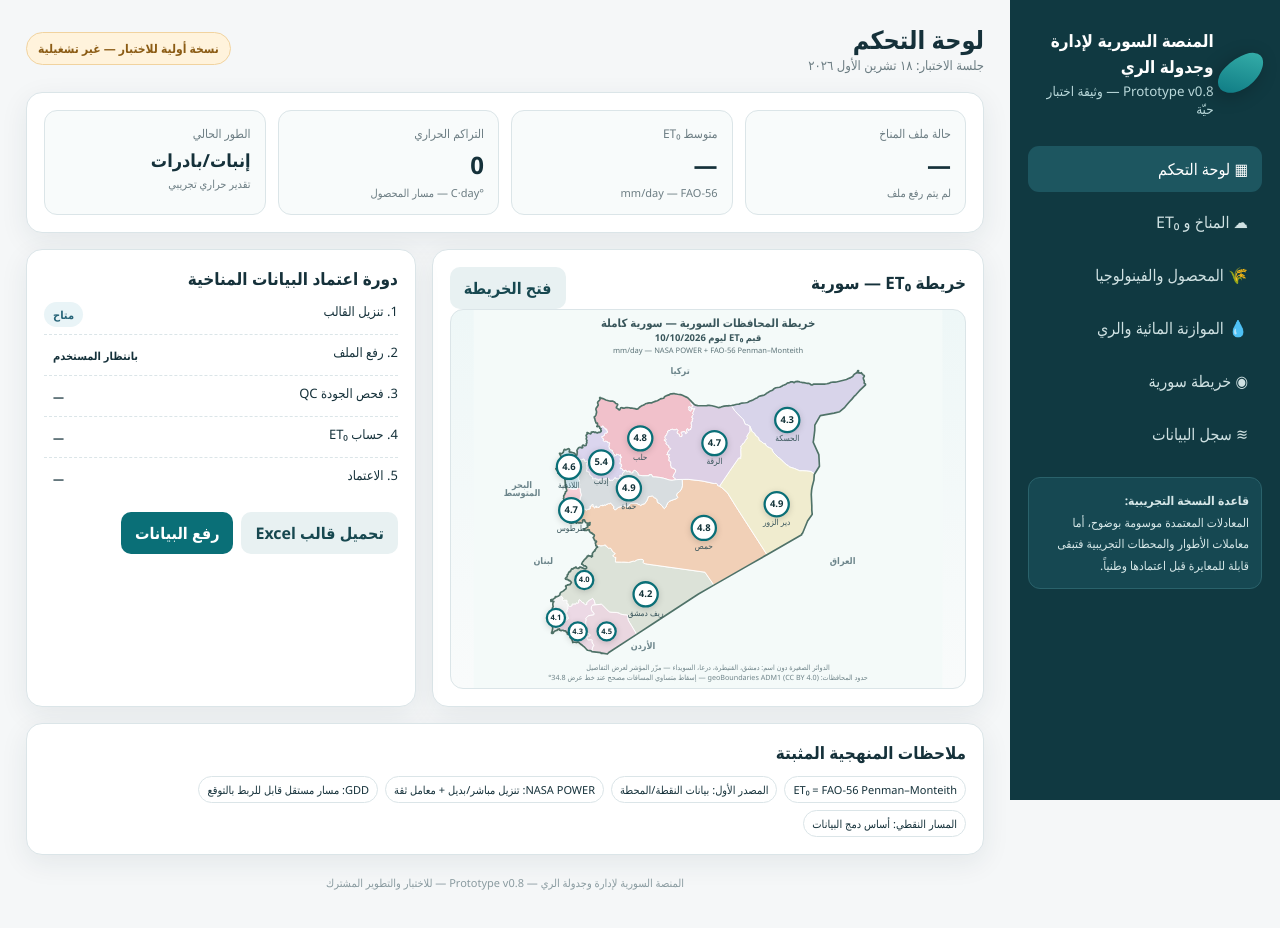
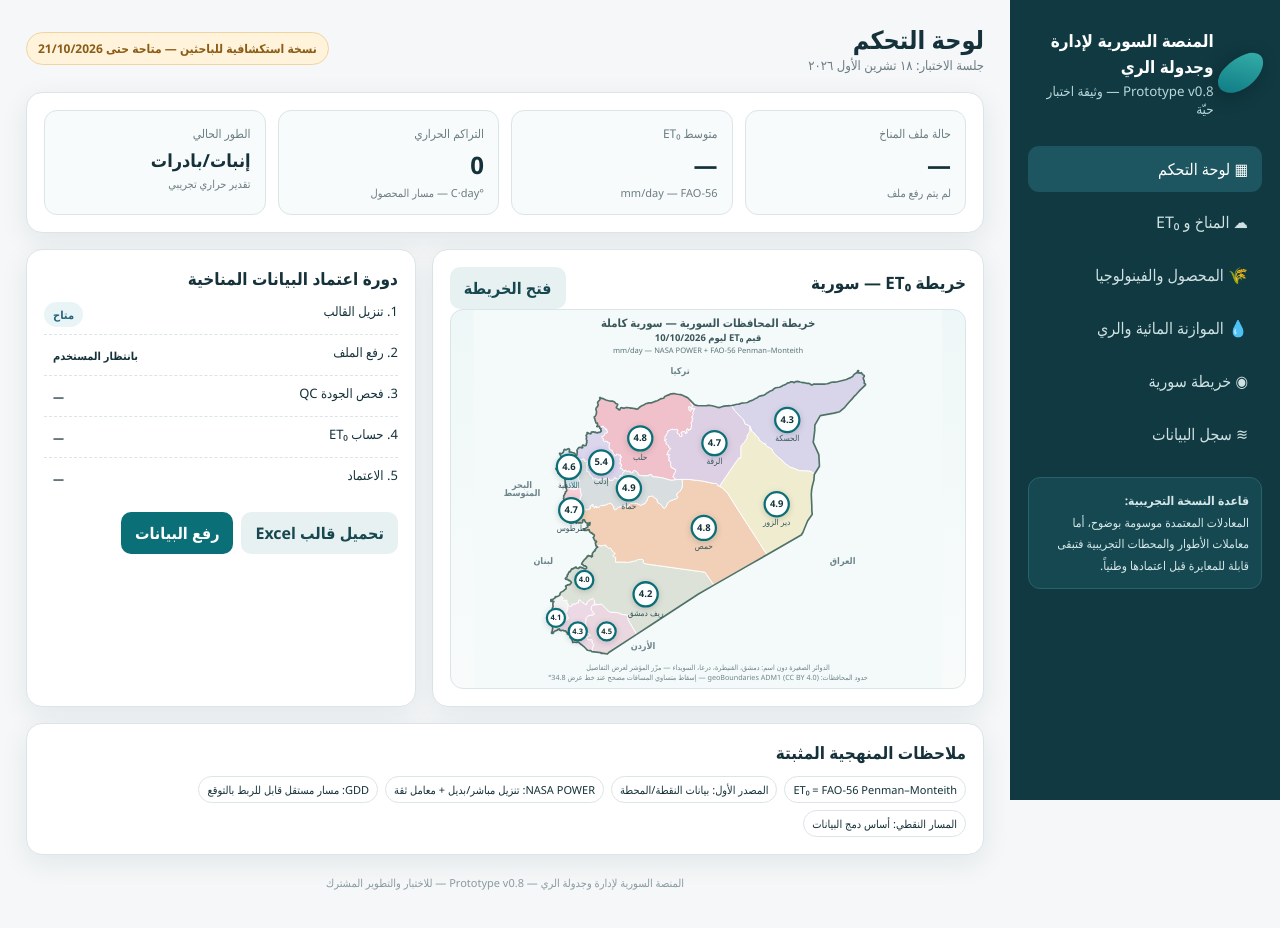
Before and after one commit to hejazyayman17-spec/syria-irrigation-platform, a plain HTML site: page index.html in a window 1280 px wide. Drawn offline with Linux system fonts and the light colour scheme.

Commit message:
feat: time-limited exploration link (access.json) with owner bypass key
- access.json: accessUntil (2026-10-21 23:59 Damascus), title, expiry message, owner key SHA-256
- After expiry visitors see a notice instead of the platform; owner opens ?key=… once (remembered)
- Banner shows the access window; service worker fetches access.json network-first (v0.8.3)
- Client-side gate only: data files stay public; real accounts will come with the auth backend

```diff
--- /dev/null
+++ b/access.json
@@ -0,0 +1,6 @@
+{
+  "accessUntil": "2026-10-21T23:59:00+03:00",
+  "title": "نسخة استكشافية للباحثين",
+  "expiredMessage": "انتهت فترة الاستكشاف المتاحة لهذه النسخة من المنصة السورية لإدارة وجدولة الري. شكراً لاهتمامكم — للاستفسار يرجى التواصل مع إدارة بحوث الموارد الطبيعية في الهيئة العامة للبحوث العلمية الزراعية.",
+  "ownerKeySha256": "c038eb91adc98bd641dbd8ee0000349ae36e256b0f4a5ea760cd701699657696"
+}
--- a/index.html
+++ b/index.html
@@ -263,6 +263,26 @@ button,input,select{font:inherit}.app{display:grid;grid-template-columns:270px 1
   </main>
 </div>
 <div class="toast" id="toast"></div>
+<script>
+// Access window for the exploration link (access.json). This is a CLIENT-SIDE gate: it hides the platform after
+// accessUntil for ordinary visitors; it does not protect the data files (real accounts come with the auth backend).
+// Owner bypass: open the link once with ?key=<owner key>; the browser remembers it.
+(async function accessGate(){
+ const FALLBACK={accessUntil:'2026-10-21T23:59:00+03:00',title:'نسخة استكشافية للباحثين'};
+ let cfg=FALLBACK;
+ try{const r=await fetch('access.json',{cache:'no-store'});if(r.ok)cfg={...FALLBACK,...await r.json()}}catch(e){}
+ const sha=async t=>{const b=await crypto.subtle.digest('SHA-256',new TextEncoder().encode(t));return [...new Uint8Array(b)].map(x=>x.toString(16).padStart(2,'0')).join('')};
+ const qk=new URLSearchParams(location.search).get('key');
+ if(qk&&cfg.ownerKeySha256&&window.crypto?.subtle&&await sha(qk)===cfg.ownerKeySha256){try{localStorage.setItem('gcsar.owner',cfg.ownerKeySha256)}catch(e){}history.replaceState(null,'',location.pathname)}
+ let owner=false;try{owner=!!cfg.ownerKeySha256&&localStorage.getItem('gcsar.owner')===cfg.ownerKeySha256}catch(e){}
+ const until=new Date(cfg.accessUntil),d=`${String(until.getDate()).padStart(2,'0')}/${String(until.getMonth()+1).padStart(2,'0')}/${until.getFullYear()}`;
+ if(Date.now()>until.getTime()&&!owner){
+  document.querySelector('.app').innerHTML=`<div style="grid-column:1/-1;min-height:100vh;display:flex;align-items:center;justify-content:center;padding:24px;background:#f4faf9"><div class="card" style="max-width:560px;text-align:center"><div class="drop" style="margin:0 auto 14px"></div><h2 style="margin:0 0 10px">المنصة السورية لإدارة وجدولة الري</h2><p style="line-height:1.9">${cfg.expiredMessage||'انتهت فترة الاستكشاف.'}</p><div class="mini">انتهت الإتاحة في ${d}</div></div></div>`;
+  return}
+ const tag=document.querySelector('.topbar .tag');if(tag)tag.textContent=owner?`وضع المالك — الإتاحة العامة حتى ${d}`:`${cfg.title} — متاحة حتى ${d}`;
+})();
+</script>
+
 <script src="data/syria_gov.js"></script>
 <script src="js/engine/fao56.js"></script>
 <script src="js/engine/crops.js"></script>
--- a/sw.js
+++ b/sw.js
@@ -2,7 +2,7 @@
  * App shell: cache-first with background refresh (stale-while-revalidate).
  * NASA archive (data/nasa/*): network-first, falls back to the last cached copy offline.
  * Bump VERSION on every release so phones pick up the new shell. */
-const VERSION = 'gcsar-v0.8.2';
+const VERSION = 'gcsar-v0.8.3';
 const SHELL = [
   './', './index.html', './manifest.webmanifest',
   './js/engine/fao56.js', './js/engine/crops.js', './js/engine/soils.js', './js/engine/waterbalance.js', './js/balance-ui.js',
@@ -23,7 +23,7 @@ self.addEventListener('fetch', e => {
   const url = new URL(req.url);
   // only the platform's own files and the pinned CDN library; never intercept external APIs (NASA POWER etc.)
   if (url.origin !== self.location.origin && !SHELL.includes(req.url)) return;
-  if (url.pathname.includes('/data/nasa/') || url.pathname.includes('/data/forecast/')) {           // fresh data when online, last copy when offline
+  if (url.pathname.includes('/data/nasa/') || url.pathname.includes('/data/forecast/') || url.pathname.endsWith('/access.json')) {           // fresh data when online, last copy when offline
     e.respondWith(fetch(req).then(r => { const cp = r.clone(); caches.open(VERSION).then(c => c.put(req, cp)); return r; })
       .catch(() => caches.match(req, { ignoreSearch: true })));
     return;
```
